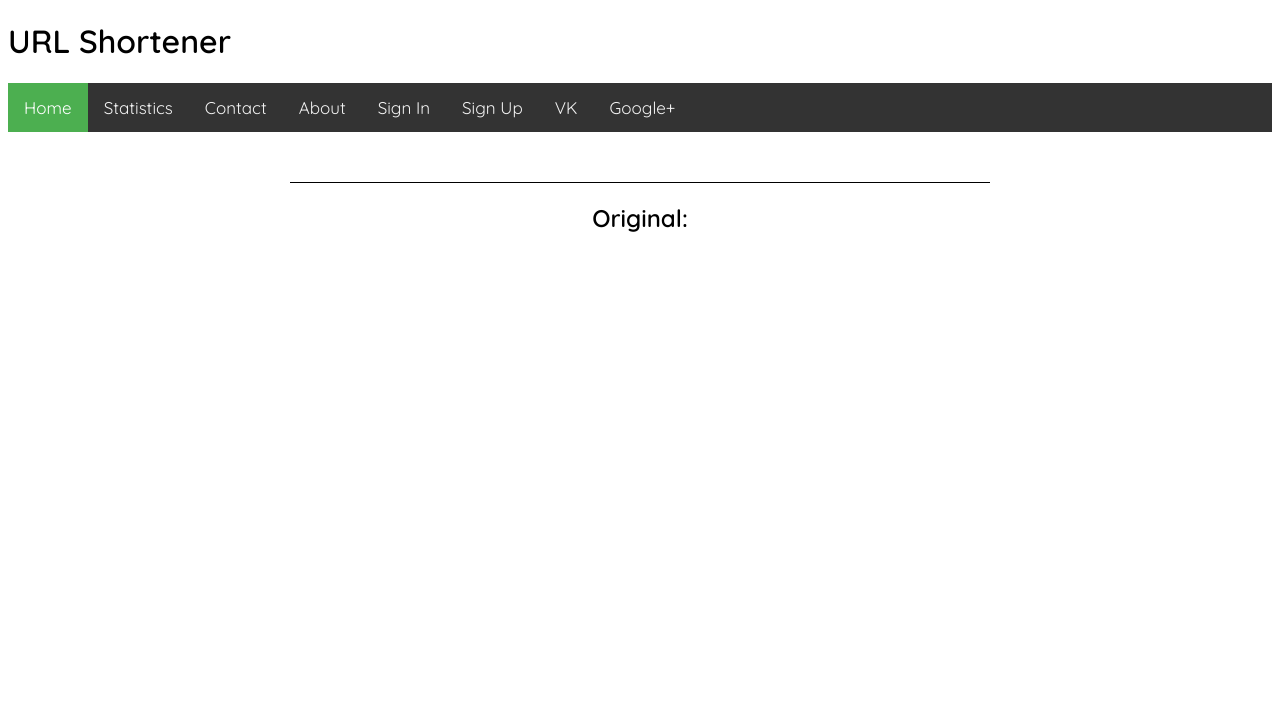
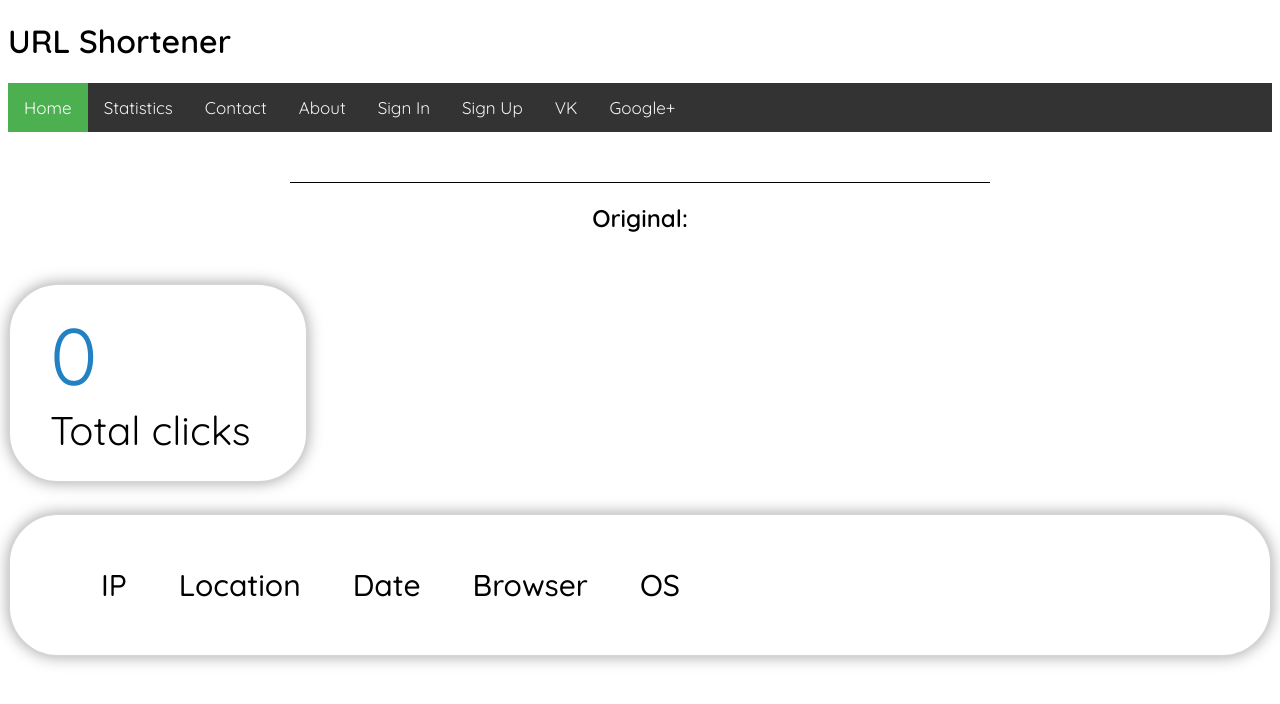
Before and after one commit to iyozh/URL-shortener, a Python web app: template src/applications/statistics/jinja2/statistics/statistics.html in a window 1280 px wide. Shown: the top 704 px of the page. Run offline with Jinja, Linux system fonts and the light colour scheme; the template is opened without the code that fills it, so the values that code supplies are empty.

Commit message:
stats page upgrade

```diff
--- a/src/applications/statistics/jinja2/statistics/statistics.html
+++ b/src/applications/statistics/jinja2/statistics/statistics.html
@@ -17,4 +17,32 @@
 
     </div>
 </div>
+<div class="total">
+    <div class="count">{{ hits|length }}</div>
+    <div class="click-text">Total clicks</div>
+</div>
+<div class="hits">
+    <table>
+         <tr class="table-title" >
+                    <td class="tag ip">IP</td>
+                    <td class="tag location">Location</td>
+                    <td class="tag date">Date</td>
+                    <td class="tag browser">Browser</td>
+                    <td class="tag os">OS</td>
+         </tr>
+
+            {% for hit in hits %}
+
+                        <tr class="params">
+                            <td>{{ hit.ip_address }}</td>
+                            <td>{{ hit.location }}</td>
+                            <td>{{ hit.time.strftime('%Y-%m-%d, %H:%M') }}</td>
+                            <td>{{ hit.browser }}</td>
+                            <td>{{ hit.os }}</td>
+                        </tr>
+
+            {% endfor %}
+
+    </table>
+</div>
 {% endblock %}
--- a/src/applications/statistics/models.py
+++ b/src/applications/statistics/models.py
@@ -1,3 +1,5 @@
+import datetime
+
 from django.db import models
 
 from applications.homepage.models import Link
--- a/src/project/static/main.css
+++ b/src/project/static/main.css
@@ -116,8 +116,8 @@ body{
 }
 
 .stats-container {
-    margin:0 auto; /* Центрируем блоки */
-    width:100%; /* Задаем ширину 100%, чтобы сделать ее резиновой */
+    margin:0 auto;
+    width:100%;
     max-width:700px;
 }
 
@@ -144,3 +144,50 @@ body{
 .links-title{
     text-align:center;
 }
+
+.total{
+    margin-top:50px;
+    margin-bottom:15px;
+    width:300px;
+    height: 200px;
+    background-color: #ffffff;
+    position:relative;
+    border: 2px solid #D4D4D4;
+    border-radius: 50px;
+    box-shadow: 0 0 15px #A9A9A9;
+    padding:20px 40px;
+    font-size:80px;
+    color: #2281c2;
+}
+
+.click-text{
+    font-size:40px;
+    color:black;
+}
+
+.hits{
+    margin-top:30px;
+    margin-bottom:15px;
+    width:100%;
+    background-color: #ffffff;
+    position:relative;
+    border: 2px solid #D4D4D4;
+    border-radius: 50px;
+    box-shadow: 0 0 15px #A9A9A9;
+    padding:20px 40px;
+}
+
+
+table{
+    border-spacing:50px 30px;
+}
+
+.table-title{
+   font-size:30px;
+   font-weight:500;
+   border-bottom:1px solid black;
+}
+
+.params{
+    font-size:18px;
+}
--- a/src/project/utils/templates.py
+++ b/src/project/utils/templates.py
@@ -1,3 +1,4 @@
+
 from django.templatetags.static import static
 from django.urls import reverse
 from jinja2 import Environment
```
Also changed, not shown: src/applications/statistics/views/statistics.py (+8 -0 lines), src/applications/statistics/migrations/0008_auto_20201021_1127.py (added), src/applications/statistics/migrations/0009_auto_20201021_1131.py (added), src/applications/statistics/migrations/0010_auto_20201021_1135.py (added).
